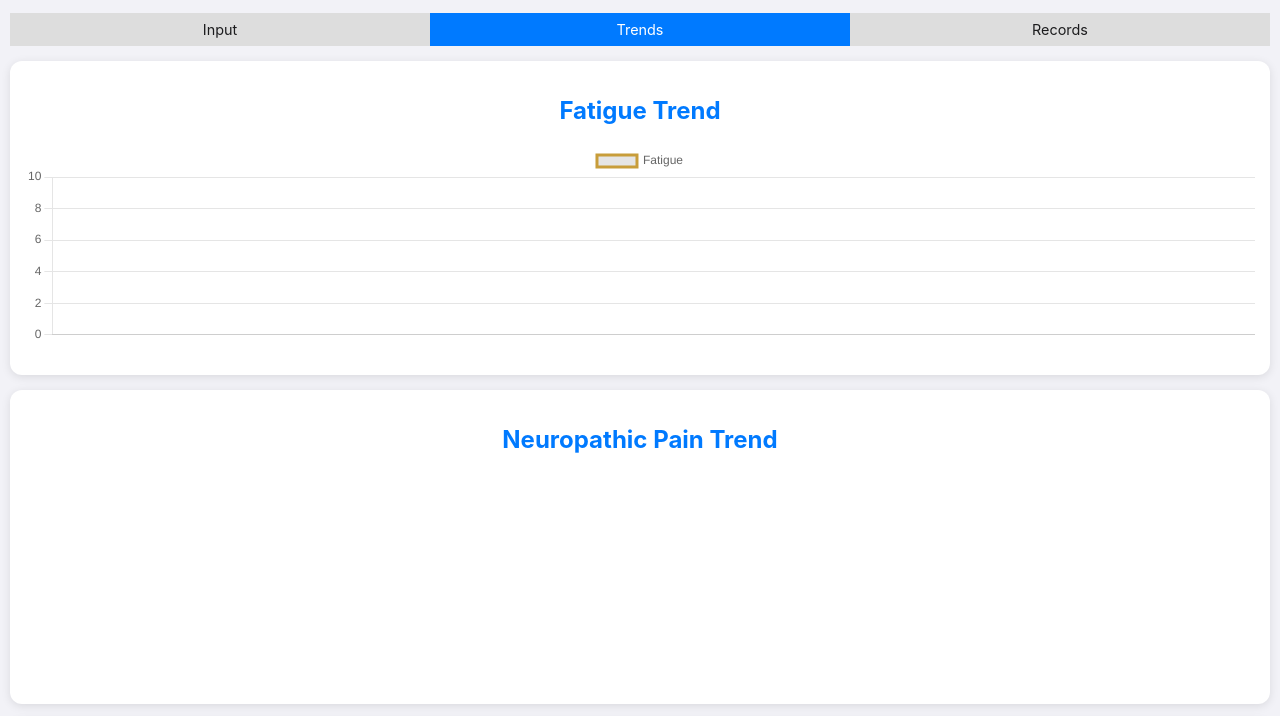
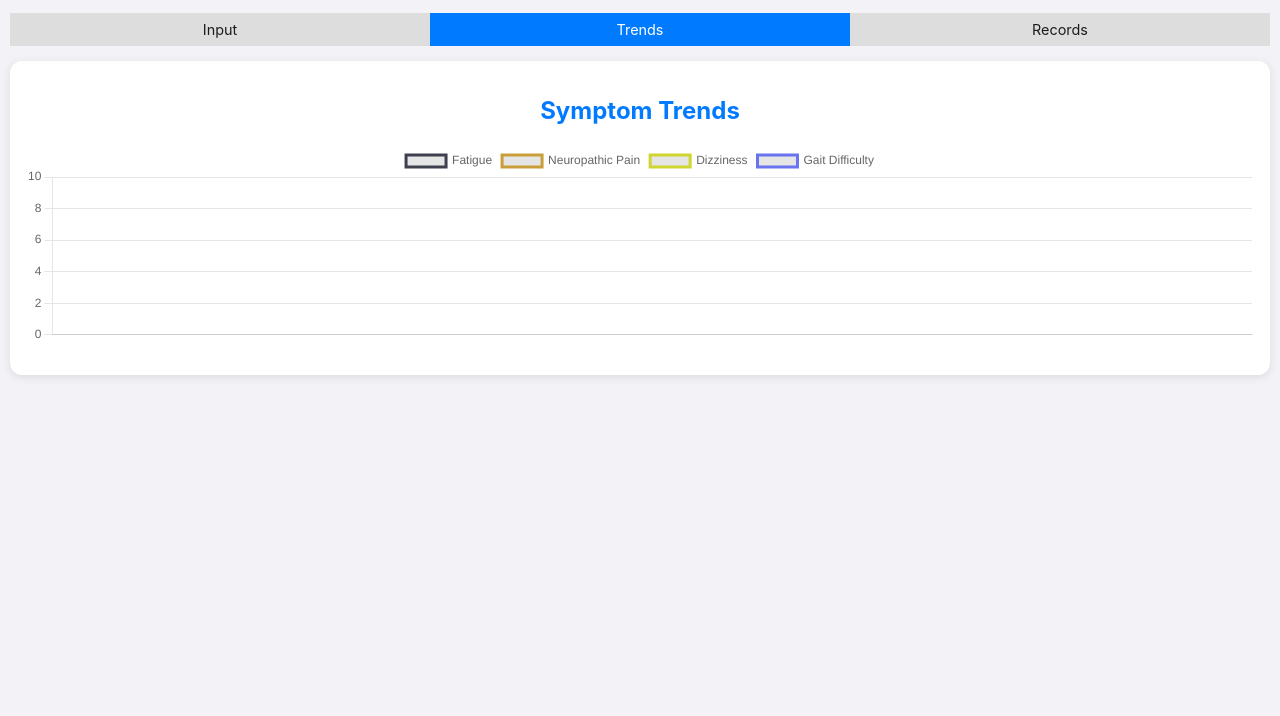
Before and after one commit to nakisa84/nakisa84.github.io, a plain HTML site: page index.html in a window 1280 px wide. Both pictures are taken after a click on the element "Trends". Shown: the part 58-774 px from the top of the page. Drawn offline with nearby package versions, Linux system fonts and the light colour scheme.

Commit message:
Update index.html

```diff
--- a/index.html
+++ b/index.html
@@ -192,27 +192,9 @@
         </div>
         <div id="trends" class="tab-content">
             <div class="card">
-                <h2>Fatigue Trend</h2>
+                <h2>Symptom Trends</h2>
                 <div class="chart-container">
-                    <canvas id="fatigueChart"></canvas>
-                </div>
-            </div>
-            <div class="card">
-                <h2>Neuropathic Pain Trend</h2>
-                <div class="chart-container">
-                    <canvas id="neuropathicPainChart"></canvas>
-                </div>
-            </div>
-            <div class="card">
-                <h2>Dizziness Trend</h2>
-                <div class="chart-container">
-                    <canvas id="dizzinessChart"></canvas>
-                </div>
-            </div>
-            <div class="card">
-                <h2>Gait Difficulty Trend</h2>
-                <div class="chart-container">
-                    <canvas id="gaitDifficultyChart"></canvas>
+                    <canvas id="symptomChart"></canvas>
                 </div>
             </div>
         </div>
@@ -240,7 +222,7 @@
     <script>
         let entries = JSON.parse(localStorage.getItem('msSymptomEntries')) || [];
         const symptoms = ['fatigue', 'neuropathic-pain', 'dizziness', 'gait-difficulty'];
-        let charts = {};
+        let chart;
 
         symptoms.forEach(symptom => {
             const slider = document.getElementById(symptom);
@@ -260,7 +242,7 @@
             });
             entries.push(entry);
             localStorage.setItem('msSymptomEntries', JSON.stringify(entries));
-            updateCharts();
+            updateChart();
             updateRecordsTable();
             resetForm();
         }
@@ -272,28 +254,26 @@
             });
         }
 
-        function updateCharts() {
+        function updateChart() {
+            const ctx = document.getElementById('symptomChart').getContext('2d');
             const labels = entries.slice(-7).map(entry => new Date(entry.date).toLocaleDateString());
+            const datasets = symptoms.map(symptom => ({
+                label: symptom.replace('-', ' ').replace(/\b\w/g, l => l.toUpperCase()),
+                data: entries.slice(-7).map(entry => entry.symptoms[symptom]),
+                fill: false,
+                borderColor: getRandomColor(),
+                tension: 0.1
+            }));
 
-            symptoms.forEach(symptom => {
-                const ctx = document.getElementById(`${symptom.replace('-', '')}Chart`).getContext('2d');
-                const data = entries.slice(-7).map(entry => entry.symptoms[symptom]);
-
-                if (charts[symptom]) {
-                    charts[symptom].destroy();
+            if (chart) {
+                chart.destroy();
             }
 
-                charts[symptom] = new Chart(ctx, {
+            chart = new Chart(ctx, {
                 type: 'line',
                 data: {
                     labels: labels,
-                        datasets: [{
-                            label: symptom.replace('-', ' ').replace(/\b\w/g, l => l.toUpperCase()),
-                            data: data,
-                            fill: false,
-                            borderColor: getRandomColor(),
-                            tension: 0.1
-                        }]
+                    datasets: datasets
                 },
                 options: {
                     responsive: true,
@@ -305,7 +285,6 @@
                         }
                     }
                 }
-                });
             });
         }
 
@@ -362,12 +341,9 @@
             });
             document.getElementById(tabName).classList.add('active');
             document.querySelector(`.tab:nth-child(${['input', 'trends', 'records'].indexOf(tabName) + 1})`).classList.add('active');
-            if (tabName === 'trends') {
-                updateCharts();
-            }
         }
 
-        updateCharts();
+        updateChart();
         updateRecordsTable();
         setReminder();
     </script>
```
Lines whose indentation alone changed are shown as unchanged.
